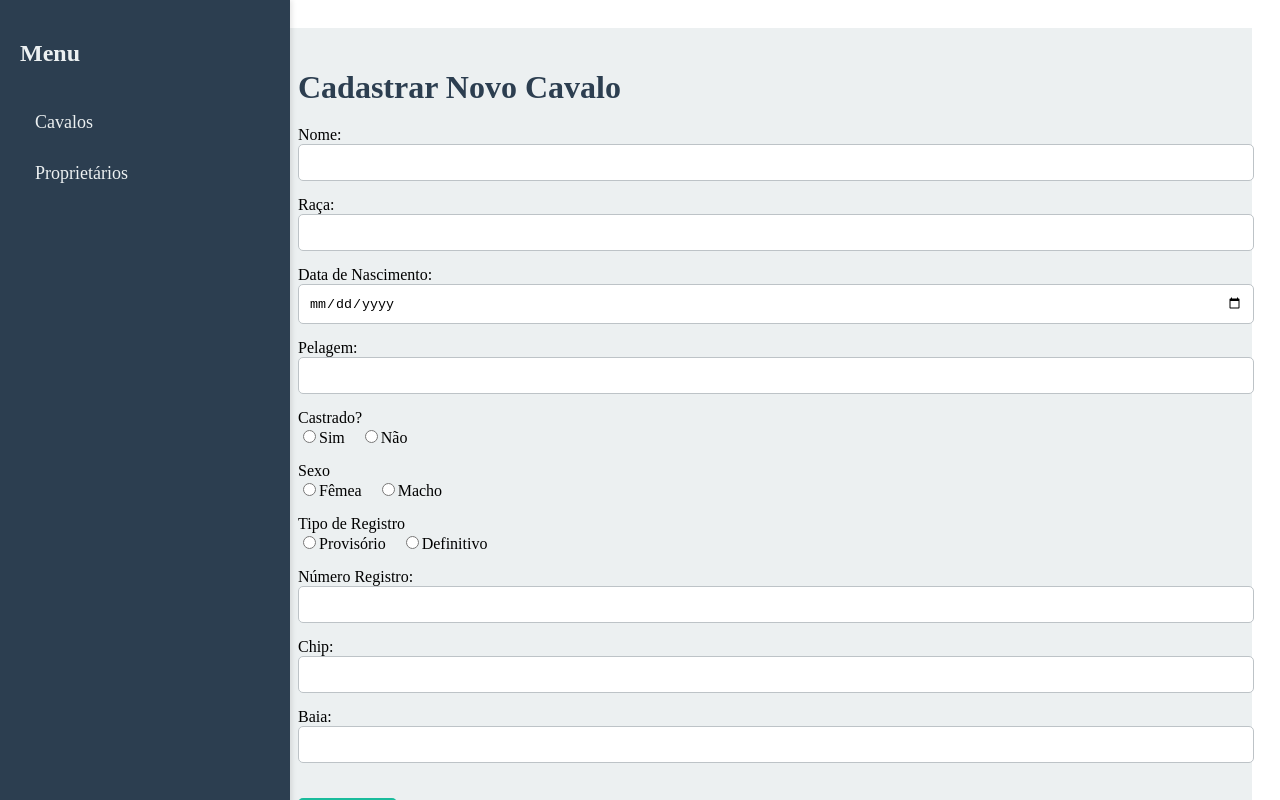
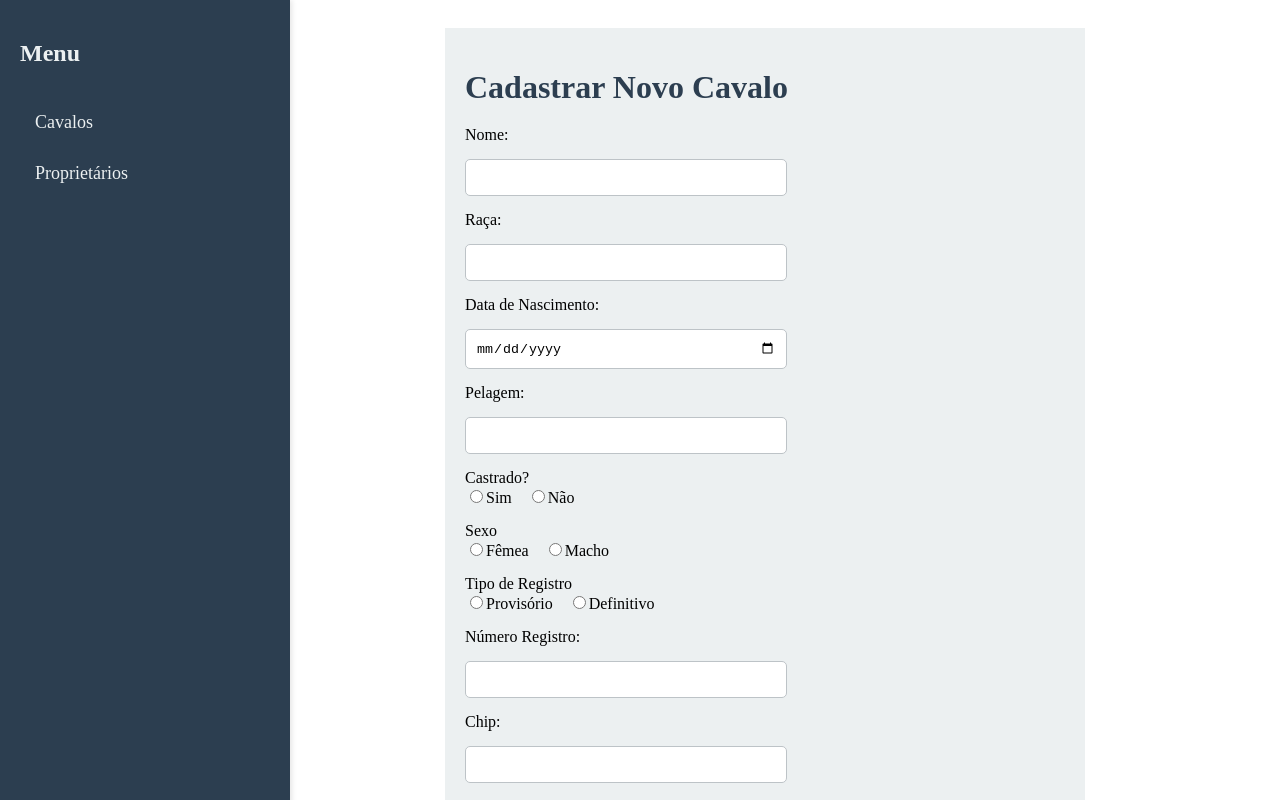
Before and after one commit to 4-ANO-COMP-IMT/projeto_duplinha, a React (Create React App) app in the folder front-end/: page /cadastra-cavalo in a window 1280 px wide. Shown: the top 800 px of the page. Built offline with nearby package versions, Linux system fonts and the light colour scheme.

Commit message:
refactor(CadastraCavalo): refines screen style

```diff
--- a/front-end/src/css/Cadastro.css
+++ b/front-end/src/css/Cadastro.css
@@ -4,6 +4,8 @@
     padding: 20px;
     background-color: #ecf0f1;
     min-height: 100vh;
+    max-width: 600px; /* Define um comprimento máximo para o formulário */
+    margin: 0 auto; /* Centraliza o formulário horizontalmente */
   }
 
   .cadastro-title {
@@ -13,12 +15,21 @@
     margin-bottom: 20px;
   }
 
+  .form-group label {
+    display: block;
+    margin-bottom: 15px;
+  }
+
+  .form-radio-button {
+    margin-bottom: 15px;
+  }
+
   .form-group {
     margin-bottom: 15px;
   }
 
   .form-control {
-    width: 100%;
+    width: 50%;
     padding: 10px;
     border-radius: 5px;
     border: 1px solid #bdc3c7;
--- a/front-end/src/telas/CadastraCavalo.js
+++ b/front-end/src/telas/CadastraCavalo.js
@@ -117,7 +117,7 @@ class CadastraCavalo extends React.Component {
                 required
               />
             </div>
-            <div className="form-group">
+            <div className="form-radio-button">
             <label>Castrado?</label>
             <div>
                 <input
@@ -144,7 +144,7 @@ class CadastraCavalo extends React.Component {
                 <label htmlFor="castradoNao">Não</label>
             </div>
             </div>
-            <div className="form-group">
+            <div className="form-radio-button">
             <label>Sexo</label>
             <div>
                 <input
@@ -171,7 +171,7 @@ class CadastraCavalo extends React.Component {
                 <label htmlFor="sexoMacho">Macho</label>
             </div>
             </div>
-            <div className="form-group">
+            <div className="form-radio-button">
             <label>Tipo de Registro</label>
             <div>
                 <input
```
